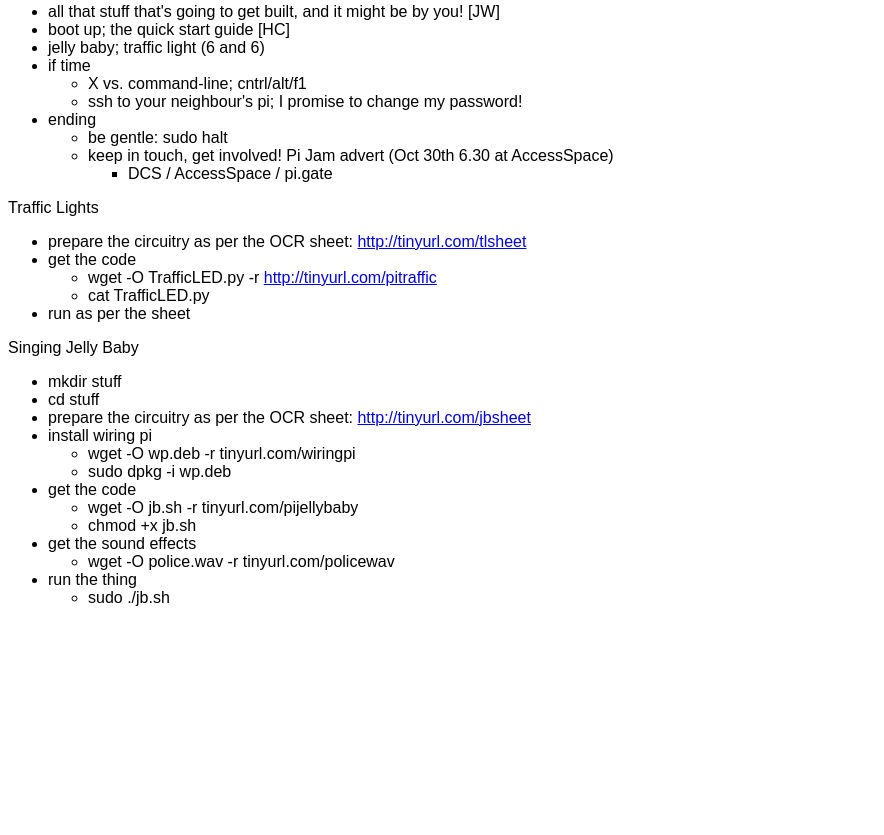
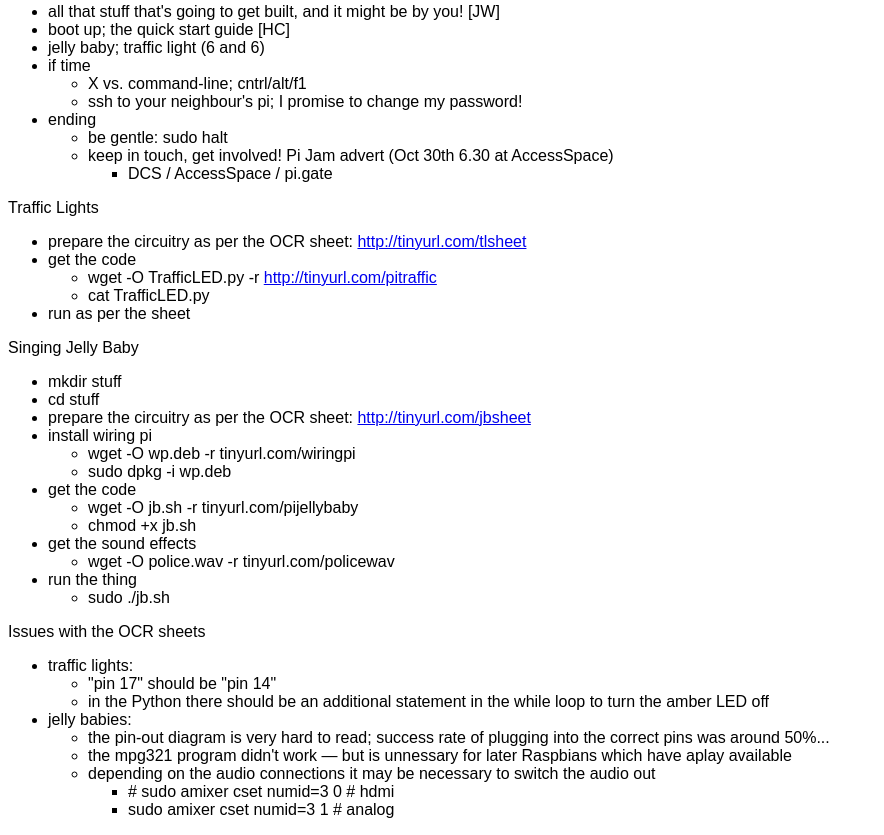
Before and after one commit to hamishcunningham/pi-tronics, a plain HTML site: page outreach/index.html in a window 1280 px wide. Shown: the part 389-1224 px from the top of the page, without its empty margins (0-884 px from the left). Before the commit the page ends 1012 px from the top, so only its background shows below. Drawn offline with Linux system fonts and the light colour scheme.

Commit message:
added list of issues with the ocr sheets

```diff
--- a/outreach/index.html
+++ b/outreach/index.html
@@ -119,4 +119,27 @@ rotated around activities during the following time slots:</p>
   <li>sudo ./jb.sh</li>
   </ul></li>
 </ul>
+
+<p>Issues with the OCR sheets</p>
+<ul>
+<li>traffic lights:
+  <ul>
+  <li>&quot;pin 17&quot; should be &quot;pin 14&quot;</li>
+  <li>in the Python there should be an additional statement in the while
+    loop to turn the amber LED off</li>
+  </ul></li>
+<li>jelly babies:
+  <ul>
+  <li>the pin-out diagram is very hard to read; success rate of plugging
+    into the correct pins was around 50%...</li>
+  <li>the mpg321 program didn't work &mdash; but is unnessary for later
+    Raspbians which have aplay available</li>
+  <li>depending on the audio connections it may be necessary to switch
+    the audio out
+    <ul>
+    <li># sudo amixer cset numid=3 0 # hdmi</li>
+    <li>sudo amixer cset numid=3 1   # analog</li>
+    </ul></li>
+  </ul></li>
+</ul>
 </body></html>
```
Also changed, not shown: 1 other file.
